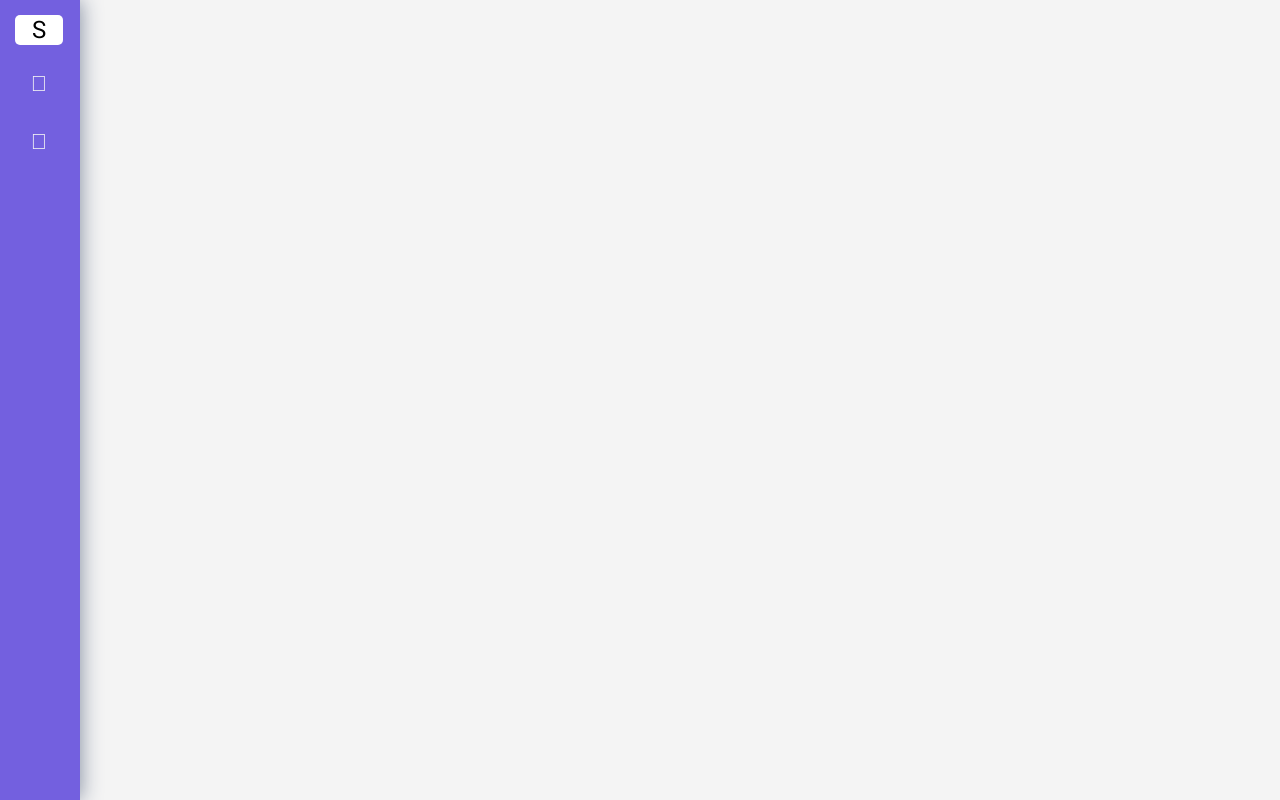
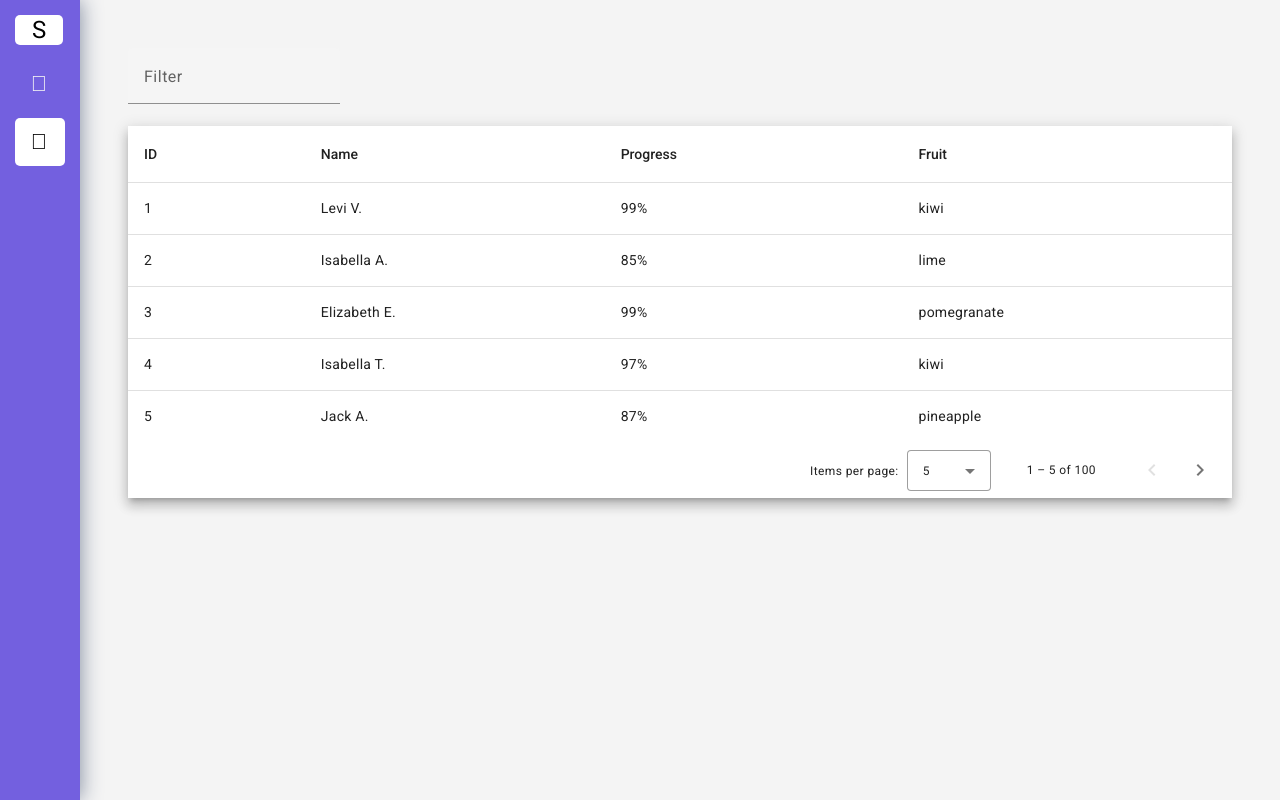
Before and after one commit to thienkonphap/stock-market-client, an Angular app: page /trending in a window 1280 px wide. Before the commit this address led to /. Built offline with nearby package versions, Linux system fonts and the light colour scheme.

Commit message:
Add TrendingPage

```diff
--- a/src/app/app.routes.ts
+++ b/src/app/app.routes.ts
@@ -1,7 +1,9 @@
 import { NgModule } from '@angular/core';
 import { RouterModule, Routes } from '@angular/router';
 import { HomeComponent } from './home/home.component';
+import { TrendComponent } from './trend/trend.component';
 
 export const routes: Routes = [
     {path: 'home', component: HomeComponent},
+    {path: 'trending', component: TrendComponent},
 ]; // add export here
--- a/src/app/home/home.component.css
+++ b/src/app/home/home.component.css
@@ -136,6 +136,3 @@
 .about-us .container{
   margin-top: 40px;
 }
-.about-us .seconde-person{
-  margin-top: 1000px;
-}
--- a/src/app/home/home.component.html
+++ b/src/app/home/home.component.html
@@ -38,7 +38,7 @@
             </div>
         </div>
       </div>
-      <div class="container">
+      <div class="container seconde-person">
         <div class="row">
           <div class="col-lg-6">
             <div class="tm-intro-text-container">
--- a/src/app/home/templatemo-style.css
+++ b/src/app/home/templatemo-style.css
@@ -24,4 +24,3 @@
   border-radius: 23px;
   width: 2200px;
 }
-.
--- a/src/app/sidenav/sidenav.component.css
+++ b/src/app/sidenav/sidenav.component.css
@@ -59,9 +59,6 @@
     height: calc(100vh - 4.375rem);
     cursor: pointer;
 }
-.sidenav-nav-item {
-
-}
 .sidenav-nav .sidenav-nav-item {
     width: 100%;
     margin-bottom: 0.625rem;
--- /dev/null
+++ b/src/app/trend/trend.component.html
@@ -0,0 +1,49 @@
+<mat-form-field>
+    <mat-label>Filter</mat-label>
+    <input matInput (keyup)="applyFilter($event)" placeholder="Ex. Mia" #input>
+  </mat-form-field>
+
+  <div class="mat-elevation-z8">
+    <table mat-table [dataSource]="dataSource" matSort>
+
+      <!-- ID Column -->
+      <ng-container matColumnDef="id">
+        <th mat-header-cell *matHeaderCellDef mat-sort-header> ID </th>
+        <td mat-cell *matCellDef="let row"> {{row.id}} </td>
+      </ng-container>
+
+      <!-- Progress Column -->
+      <ng-container matColumnDef="progress">
+        <th mat-header-cell *matHeaderCellDef mat-sort-header> Progress </th>
+        <td mat-cell *matCellDef="let row"> {{row.progress}}% </td>
+      </ng-container>
+
+      <!-- Name Column -->
+      <ng-container matColumnDef="name">
+        <th mat-header-cell *matHeaderCellDef mat-sort-header> Name </th>
+        <td mat-cell *matCellDef="let row"> {{row.name}} </td>
+      </ng-container>
+
+      <!-- Fruit Column -->
+      <ng-container matColumnDef="fruit">
+        <th mat-header-cell *matHeaderCellDef mat-sort-header> Fruit </th>
+        <td mat-cell *matCellDef="let row"> {{row.fruit}} </td>
+      </ng-container>
+
+      <tr mat-header-row *matHeaderRowDef="displayedColumns"></tr>
+      <tr mat-row *matRowDef="let row; columns: displayedColumns;"></tr>
+
+      <!-- Row shown when there is no matching data. -->
+      <tr class="mat-row" *matNoDataRow>
+        <td class="mat-cell" colspan="4">No data matching the filter "{{input.value}}"</td>
+      </tr>
+    </table>
+
+    <mat-paginator [pageSizeOptions]="[5, 10, 25, 100]" aria-label="Select page of users"></mat-paginator>
+  </div>
+
+
+
+  <!-- Copyright 2023 Google LLC. All Rights Reserved.
+      Use of this source code is governed by an MIT-style license that
+      can be found in the LICENSE file at https://angular.io/license -->
--- /dev/null
+++ b/src/app/trend/trend.component.ts
@@ -0,0 +1,98 @@
+import {AfterViewInit, Component, ViewChild} from '@angular/core';
+import {MatPaginator, MatPaginatorModule} from '@angular/material/paginator';
+import {MatSort, MatSortModule} from '@angular/material/sort';
+import {MatTableDataSource, MatTableModule} from '@angular/material/table';
+import {MatInputModule} from '@angular/material/input';
+import {MatFormFieldModule} from '@angular/material/form-field';
+
+export interface UserData {
+  id: string;
+  name: string;
+  progress: string;
+  fruit: string;
+}
+/** Constants used to fill up our data base. */
+const FRUITS: string[] = [
+  'blueberry',
+  'lychee',
+  'kiwi',
+  'mango',
+  'peach',
+  'lime',
+  'pomegranate',
+  'pineapple',
+];
+const NAMES: string[] = [
+  'Maia',
+  'Asher',
+  'Olivia',
+  'Atticus',
+  'Amelia',
+  'Jack',
+  'Charlotte',
+  'Theodore',
+  'Isla',
+  'Oliver',
+  'Isabella',
+  'Jasper',
+  'Cora',
+  'Levi',
+  'Violet',
+  'Arthur',
+  'Mia',
+  'Thomas',
+  'Elizabeth',
+];
+@Component({
+  selector: 'app-trend',
+  standalone: true,
+  imports: [MatFormFieldModule, MatInputModule, MatTableModule, MatSortModule, MatPaginatorModule],
+  templateUrl: './trend.component.html',
+  styleUrl: './trend.component.css'
+})
+export class TrendComponent implements AfterViewInit{
+
+  displayedColumns: string[] = ['id', 'name', 'progress', 'fruit'];
+  dataSource: MatTableDataSource<UserData>;
+
+  @ViewChild(MatPaginator) paginator!: MatPaginator;
+  @ViewChild(MatSort) sort!: MatSort;
+
+  constructor() {
+    // Create 100 users
+    const users = Array.from({length: 100}, (_, k) => createNewUser(k + 1));
+
+    // Assign the data to the data source for the table to render
+    this.dataSource = new MatTableDataSource(users);
+  }
+  ngAfterViewInit() {
+    this.dataSource.paginator = this.paginator;
+    this.dataSource.sort = this.sort;
+  }
+
+  applyFilter(event: Event) {
+    const filterValue = (event.target as HTMLInputElement).value;
+    this.dataSource.filter = filterValue.trim().toLowerCase();
+
+    if (this.dataSource.paginator) {
+      this.dataSource.paginator.firstPage();
+    }
+  }
+
+
+}
+/** Builds and returns a new User. */
+function createNewUser(id: number): UserData {
+  const name =
+    NAMES[Math.round(Math.random() * (NAMES.length - 1))] +
+    ' ' +
+    NAMES[Math.round(Math.random() * (NAMES.length - 1))].charAt(0) +
+    '.';
+
+  return {
+    id: id.toString(),
+    name: name,
+    progress: Math.round(Math.random() * 100).toString(),
+    fruit: FRUITS[Math.round(Math.random() * (FRUITS.length - 1))],
+  };
+}
```
Also changed, not shown: src/app/trend/trend.component.css (added), 1 other file (tests, documents, lock files or other folders).
